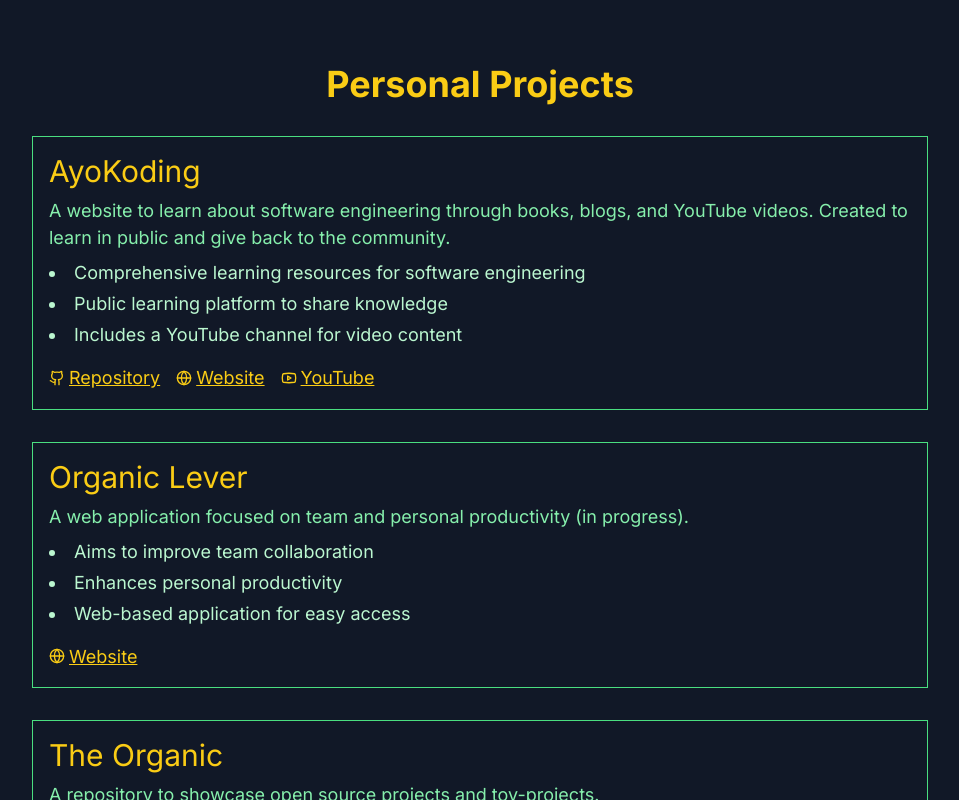
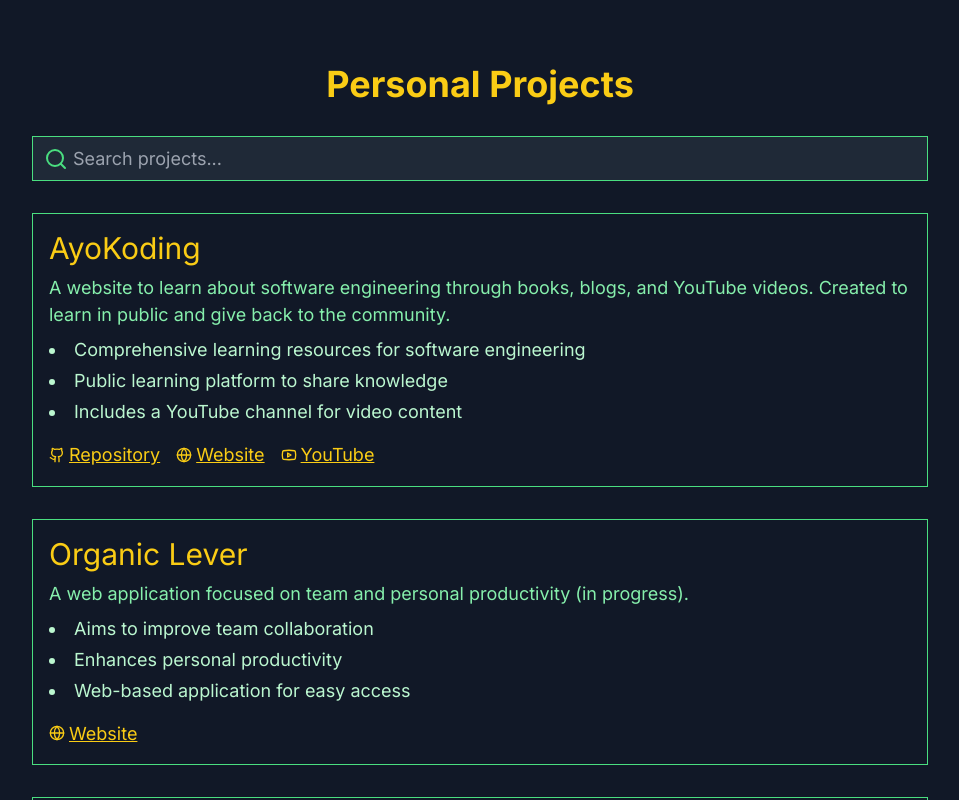
Before and after one commit to wahidyankf/wahidyankf-web, a Next.js app: page /projects in a window 1280 px wide. Shown: the top 800 px of the page, without its empty margins (160-1119 px from the left). Built offline with nearby package versions, Linux system fonts and the light colour scheme.

Commit message:
add filter in projects

```diff
--- a/src/app/projects/page.tsx
+++ b/src/app/projects/page.tsx
@@ -1,12 +1,8 @@
-import { Metadata } from "next";
+"use client";
+
+import { useState } from "react";
 import Link from "next/link";
-import { Github, Globe, Youtube } from "lucide-react";
-
-export const metadata: Metadata = {
-  title: "Personal Projects - Wahidyan Kresna Fridayoka (Yoka)",
-  description:
-    "Showcase of personal projects by Wahidyan Kresna Fridayoka (Yoka), a Software Engineer and Engineering Manager.",
-};
+import { Github, Globe, Youtube, Search } from "lucide-react";
 
 type Project = {
   title: string;
@@ -102,13 +98,21 @@ const ProjectComponent = ({ project }: { project: Project }) => (
   </div>
 );
 
-const renderProjects = (projects: Project[]) => {
-  return projects.map((project, index) => (
-    <ProjectComponent key={index} project={project} />
-  ));
-};
+export default function Projects() {
+  const [searchTerm, setSearchTerm] = useState("");
 
-export default function Projects() {
+  const filteredProjects = projects.filter(
+    (project) =>
+      project.title.toLowerCase().includes(searchTerm.toLowerCase()) ||
+      project.description.toLowerCase().includes(searchTerm.toLowerCase()) ||
+      project.details.some((detail) =>
+        detail.toLowerCase().includes(searchTerm.toLowerCase())
+      ) ||
+      Object.keys(project.links).some((key) =>
+        key.toLowerCase().includes(searchTerm.toLowerCase())
+      )
+  );
+
   return (
     <main className="min-h-screen bg-gray-900 text-green-400 p-4 sm:p-8 md:p-12 lg:p-16">
       <div className="max-w-4xl mx-auto">
@@ -116,7 +120,26 @@ export default function Projects() {
           Personal Projects
         </h1>
 
-        {renderProjects(projects)}
+        <div className="mb-8 relative">
+          <input
+            type="text"
+            placeholder="Search projects..."
+            value={searchTerm}
+            onChange={(e) => setSearchTerm(e.target.value)}
+            className="w-full bg-gray-800 text-green-400 border border-green-400 rounded-lg py-2 px-4 pl-10 focus:outline-none focus:ring-2 focus:ring-green-400"
+          />
+          <Search className="absolute left-3 top-1/2 transform -translate-y-1/2 text-green-400" />
+        </div>
+
+        {filteredProjects.length > 0 ? (
+          filteredProjects.map((project, index) => (
+            <ProjectComponent key={index} project={project} />
+          ))
+        ) : (
+          <p className="text-center text-yellow-400">
+            No projects found matching your search.
+          </p>
+        )}
 
         <div className="text-center mt-8">
           <Link
```
